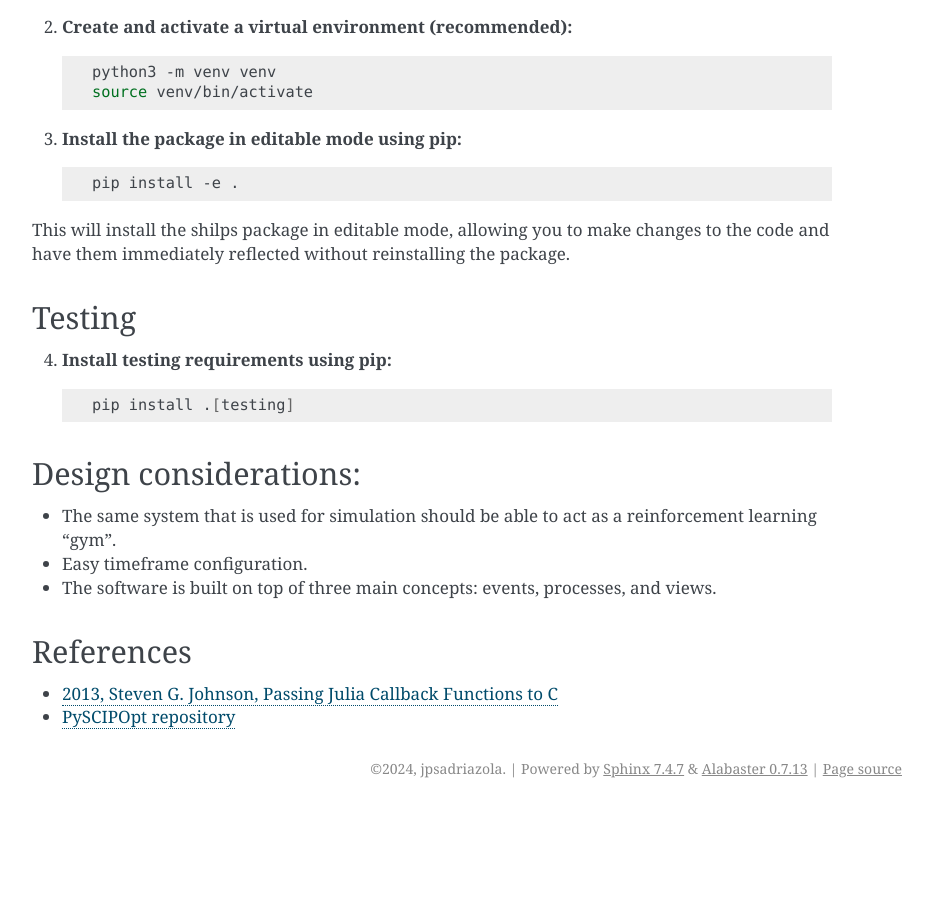
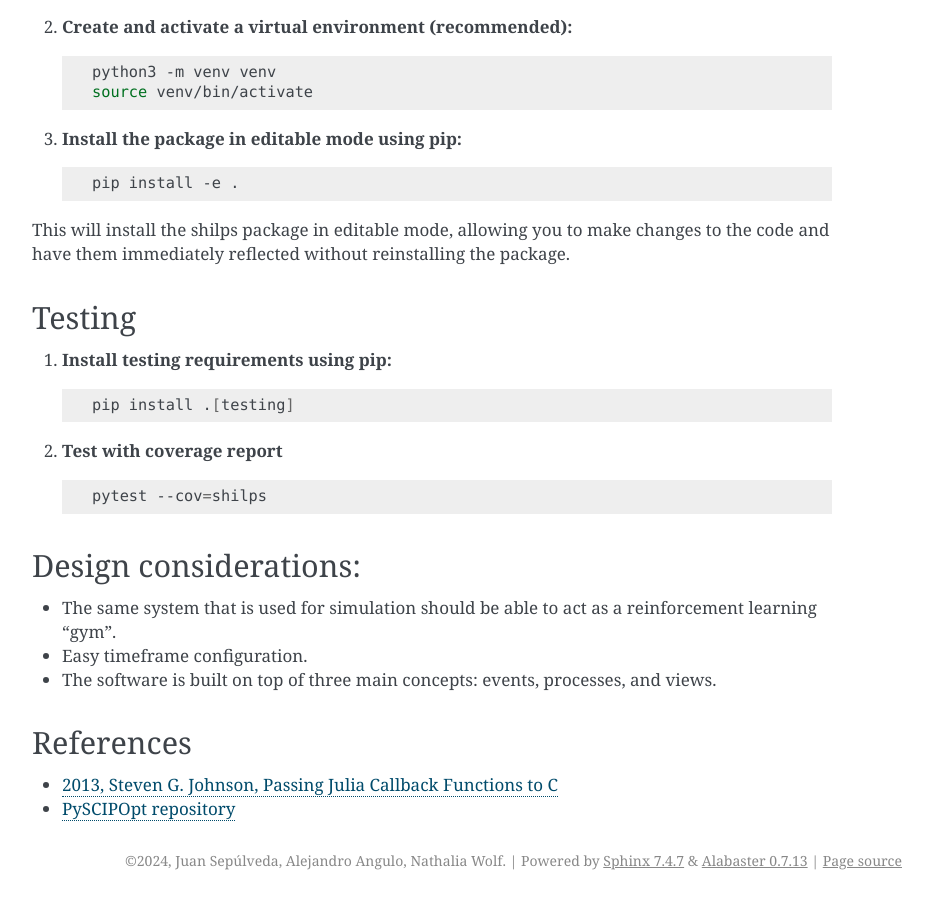
Before and after one commit to jsepulvea/shilps, a Sphinx documentation site: the page built from docs/readme.rst, in a window 1280 px wide and 900 px high, scrolled down 753 px. Shown: the whole window, without its empty margins (338-1271 px from the left). Built offline with Sphinx 7.4.7, drawn with Linux system fonts in a browser that asks for light colours; before the commit the page ends 1561 px from its top, so only the background shows below that.

Commit message:
Update README.rst

```diff
--- a/README.rst
+++ b/README.rst
@@ -51,11 +51,17 @@ reinstalling the package.
 Testing
 -------
 
-4. **Install testing requirements using pip:**
+1. **Install testing requirements using pip:**
 
    .. code-block:: bash
 
       pip install .[testing]
+
+2. **Test with coverage report**
+
+   .. code-block:: bash
+
+      pytest --cov=shilps
 
 Design considerations:
 ----------------------
--- a/docs/conf.py
+++ b/docs/conf.py
@@ -88,7 +88,7 @@ master_doc = "index"
 
 # General information about the project.
 project = "shilps"
-copyright = "2024, jpsadriazola"
+copyright = "2024, Juan Sepúlveda, Alejandro Angulo, Nathalia Wolf"
 
 # The version info for the project you're documenting, acts as replacement for
 # |version| and |release|, also used in various other places throughout the
@@ -246,7 +246,7 @@ latex_elements = {
 # Grouping the document tree into LaTeX files. List of tuples
 # (source start file, target name, title, author, documentclass [howto/manual]).
 latex_documents = [
-    ("index", "user_guide.tex", "shilps Documentation", "jpsadriazola", "manual")
+    ("index", "user_guide.tex", "shilps Documentation", "Juan Sepúlveda, Alejandro Angulo, Nathalia Wolf", "manual")
 ]
 
 # The name of an image file (relative to this directory) to place at the top of
```
